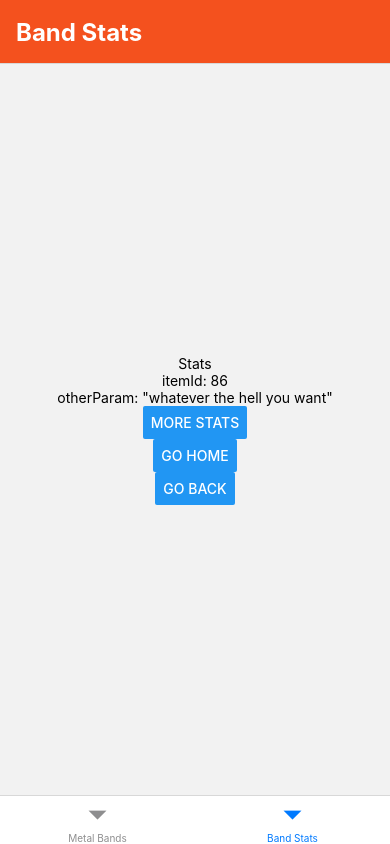
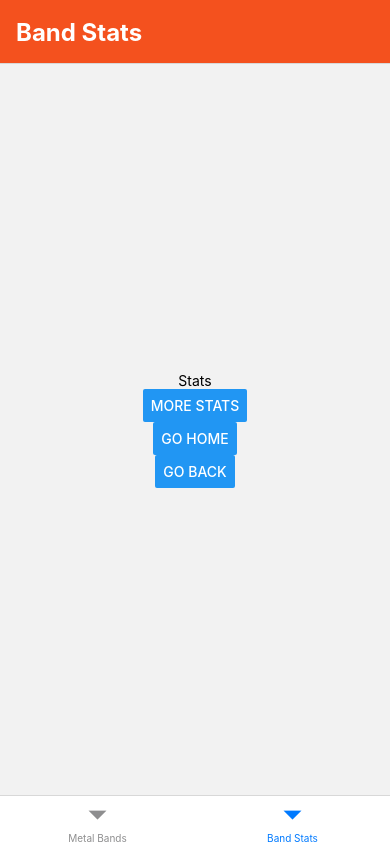
Before and after one commit to GSCrawley/native_metal, a React Native app: screen /Bands in a window 390 px wide. Both pictures are taken after a click on the button "SEE STATS". Built offline with nearby package versions, Linux system fonts and the light colour scheme.

Commit message:
tab nav working

```diff
--- a/screens/BandScreen.js
+++ b/screens/BandScreen.js
@@ -1,5 +1,5 @@
 import { NavigationContainer } from '@react-navigation/native';
-import { createStackNavigator } from '@react-navigation/stack';
+import { createBottomTabNavigator } from '@react-navigation/bottom-tabs';
 import * as React from 'react';
 import { View, Text, Button } from 'react-native';
 
@@ -10,10 +10,7 @@ export default function Bands({navigation}) {
       <Button
           title="see Stats"
           onPress={() => {
-            navigation.navigate('Stats', {
-            itemId: 86,
-            otherParam: 'whatever the hell you want',
-          });
+            navigation.navigate('Stats');
         }}
       />
     </View>
--- a/screens/StatScreen.js
+++ b/screens/StatScreen.js
@@ -1,18 +1,18 @@
 import { NavigationContainer } from '@react-navigation/native';
-import { createStackNavigator } from '@react-navigation/stack';
+import { createBottomTabNavigator } from '@react-navigation/bottom-tabs';
 import * as React from 'react';
 import { View, Text, Button } from 'react-native';
 
 
 export default function Stats( {route, navigation} ) {
 
-  const { itemId, otherParam } = route.params;
+  // const { itemId, otherParam } = route.params;
 
     return (
       <View style={{ flex: 1, alignItems: 'center', justifyContent: 'center' }}>
         <Text>Stats</Text>
-        <Text>itemId: {JSON.stringify(itemId)}</Text>
-        <Text>otherParam: {JSON.stringify(otherParam)}</Text>
+        {/* <Text>itemId: {JSON.stringify(itemId)}</Text>
+        <Text>otherParam: {JSON.stringify(otherParam)}</Text> */}
         <Button
           title="More Stats"
           onPress={() =>
```
